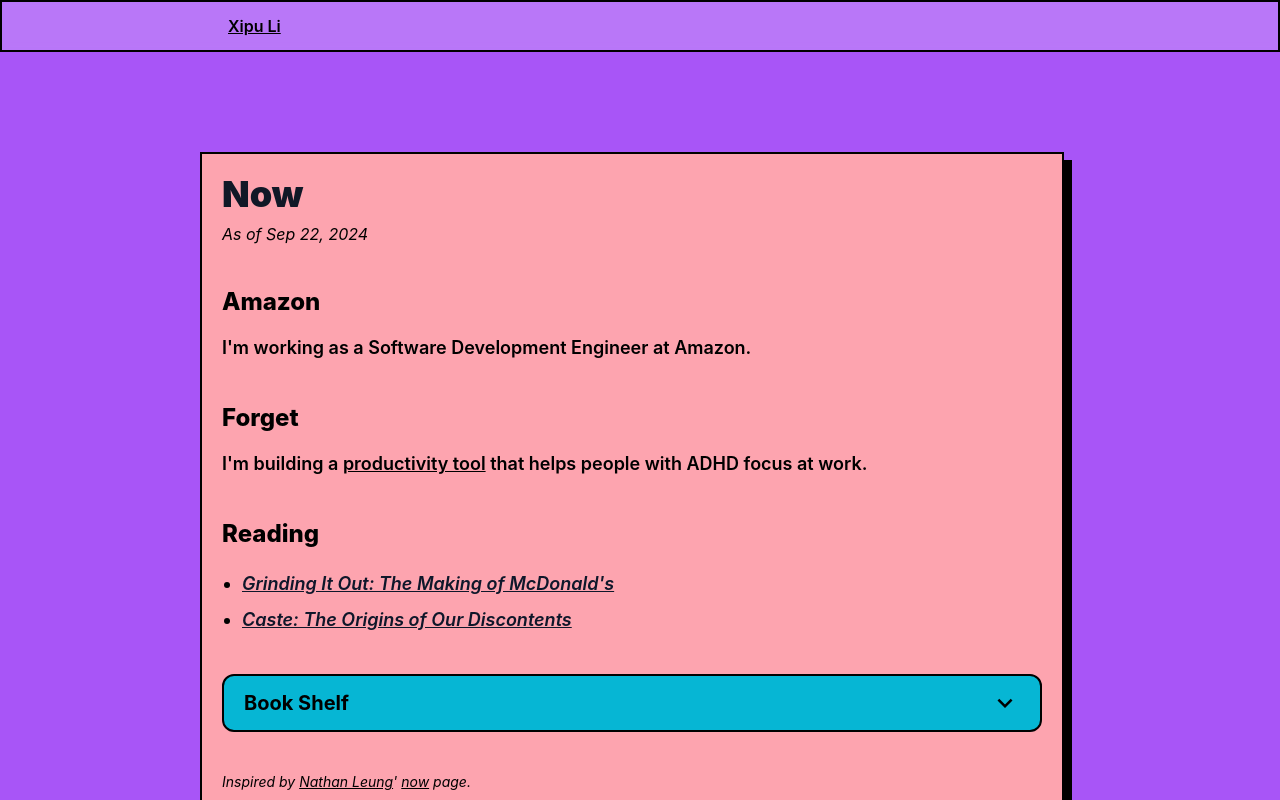
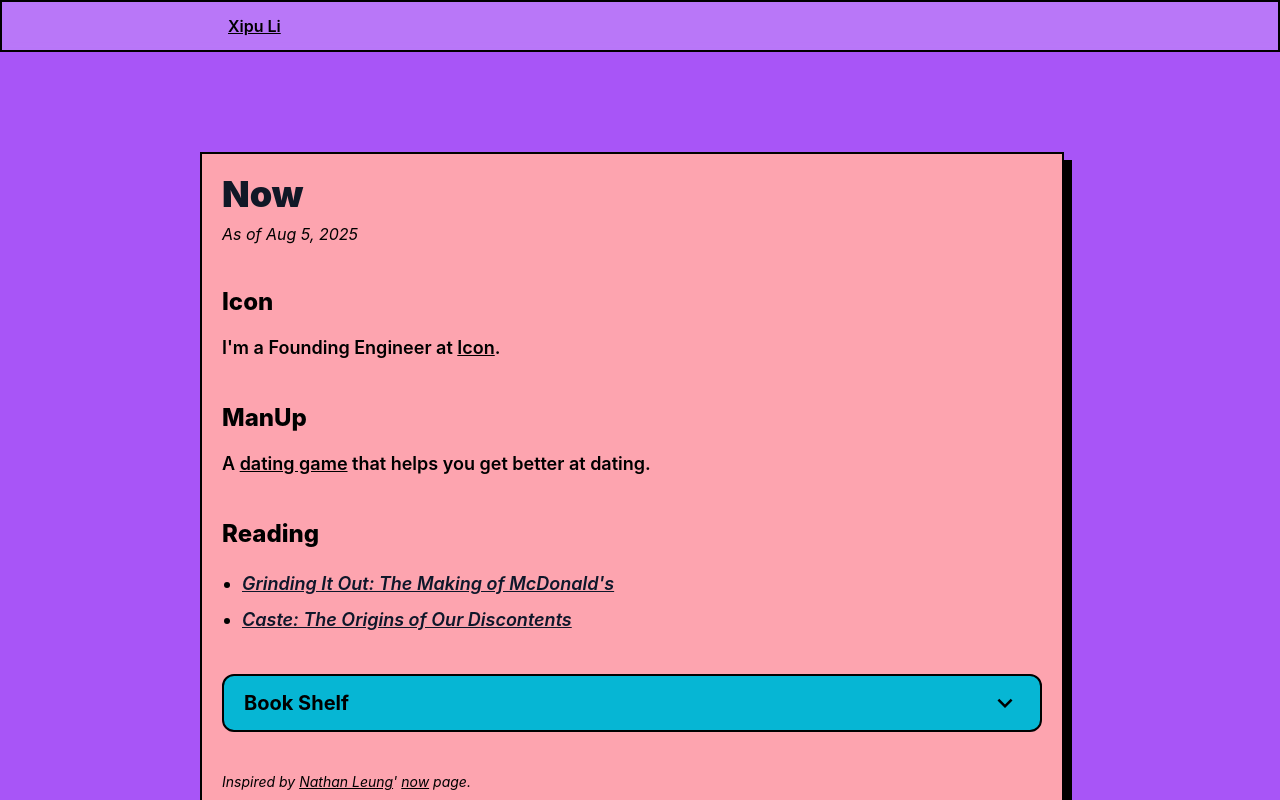
Before and after one commit to GoodluckH/personal-blog, a Next.js app: page /now in a window 1280 px wide. Shown: the top 800 px of the page. Built offline with nearby package versions, Linux system fonts and the light colour scheme.

Commit message:
update: change job title and date, and modify project descriptions

```diff
--- a/pages/now.jsx
+++ b/pages/now.jsx
@@ -32,19 +32,19 @@ export default function Home() {
           </h2>
           <h4 className="text-black">
             <span className="text-base italic md:text-md">
-              As of Sep 22, 2024
+              As of Aug 5, 2025
             </span>
           </h4>
           <section className="mt-[10px] md:mt-[10px] font-semibold">
-            <h3 className="mt-[10px] md:mt-[20px] text-black font-extrabold">Amazon</h3>
+            <h3 className="mt-[10px] md:mt-[20px] text-black font-extrabold">Icon</h3>
             <p className="pt-2 text-base sm:text-lg ">
-              I&apos;m working as a Software Development Engineer at Amazon.
+              I&apos;m a Founding Engineer at <a href="https://icon.com/" target="_blank" rel="noreferrer">Icon</a>.
             </p>
 
 
-            <h3 className="mt-[10px] md:mt-[20px] text-black font-extrabold">Forget</h3>
+            <h3 className="mt-[10px] md:mt-[20px] text-black font-extrabold">ManUp</h3>
             <p className="pt-2 text-base sm:text-lg text-black">
-              I&#39;m building a <a href="https://forget.work" target="_blank" rel="noreferrer">productivity tool</a> that helps people with ADHD focus at work.
+              A <a href="https://manupgame.com" target="_blank" rel="noreferrer">dating game</a> that helps you get better at dating.
             </p>
 
             <h3 className="mt-[10px] md:mt-[20px] text-black font-extrabold">Reading</h3>
```
Lines whose indentation alone changed are shown as unchanged.
